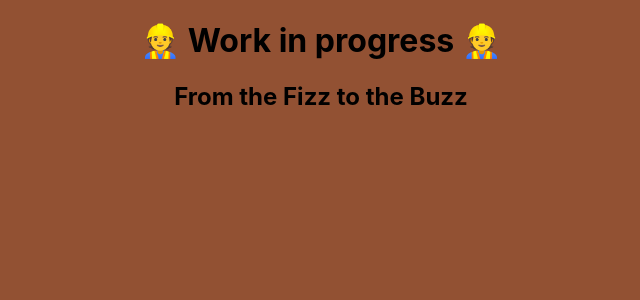
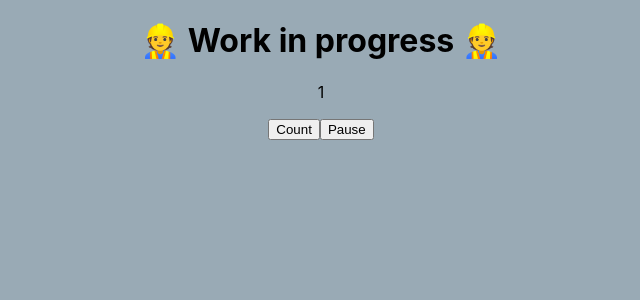
Before and after one commit to Emmanuel-Bolanos/cra-fizzbuzz, a React (Create React App) app: page / in a window 1280 px wide. Shown: the top 300 px of the page, without its empty margins (319-959 px from the left). Built offline with nearby package versions, Linux system fonts and the light colour scheme.

Commit message:
basic implementation

```diff
--- a/src/App.css
+++ b/src/App.css
@@ -1,4 +1,5 @@
 body {
   background-color: rgb(146, 81, 51);
   text-align: center;
+  transition: all 1s ease;
 }
--- a/src/shared/organisims/FizzBuzz.css
+++ b/src/shared/organisims/FizzBuzz.css
@@ -0,0 +1,19 @@
+.setRedBg {
+  background-color: red;
+}
+
+.setGreenBg {
+  background-color: green;
+}
+
+.setYellowBg {
+  background-color: yellow;
+}
+
+.setBlueBg {
+  background-color: blue;
+}
+
+.setDefBg {
+  background-color: rgb(68, 68, 68);
+}
--- a/src/shared/organisims/FizzBuzz.jsx
+++ b/src/shared/organisims/FizzBuzz.jsx
@@ -1,9 +1,60 @@
-function FizzBuzz() {
+import React from 'react';
+import './FizzBuzz.css'
+
+const HandleFB = ({value}) => {
+  const bg = (value % 3 === 0 && value % 5 === 0)
+    ? document.body.style.backgroundColor = 'green'
+    : (value % 3 === 0)
+    ? document.body.style.backgroundColor = 'red'
+    : (value % 5 === 0)
+    ? document.body.style.backgroundColor = 'yellow'
+    : document.body.style.backgroundColor = '	#99aab5';
   return (
-    <div>
-      <h2> From the Fizz to the Buzz </h2>
-    </div>
+    <p className={bg}> {value} </p>
   );
+};
+
+function startCount() {
+  setInterval(() => {
+    (!this.state.isPaused && this.handleIncrease());
+  }, 1000)
 }
 
+class FizzBuzz extends React.Component {
+  state = { value: 1, isPaused: false };
+
+  componentDidMount() {
+    this.handleIncrease = this.handleIncrease.bind(this);
+    this.handlePause = this.handlePause.bind(this);
+  }
+
+  handleIncrease() {
+    this.setState((state) => {
+      return (state.value === 100)
+        ? { value: 0 }
+        : { value: state.value + 1 };
+    });
+  }
+
+  handlePause() {
+    this.setState((state) => {
+      return (state.isPaused === true)
+      ? { isPaused: false }
+      : { isPaused: true };
+    });
+  }
+
+  render() {
+    const currentValue = this.state.value;
+    return (
+      <React.Fragment>
+        <HandleFB value={currentValue}/>
+        {this.state.value === 1 && <button onClick={startCount.bind(this)}> Count </button>}
+        <button onClick={this.handlePause.bind(this)}> {this.state.isPaused ? 'Continue' : 'Pause'} </button>
+      </React.Fragment>
+    )
+  };
+}
+
+
 export default FizzBuzz;
```
Also changed, not shown: 1 other file (tests, documents, lock files or other folders).
